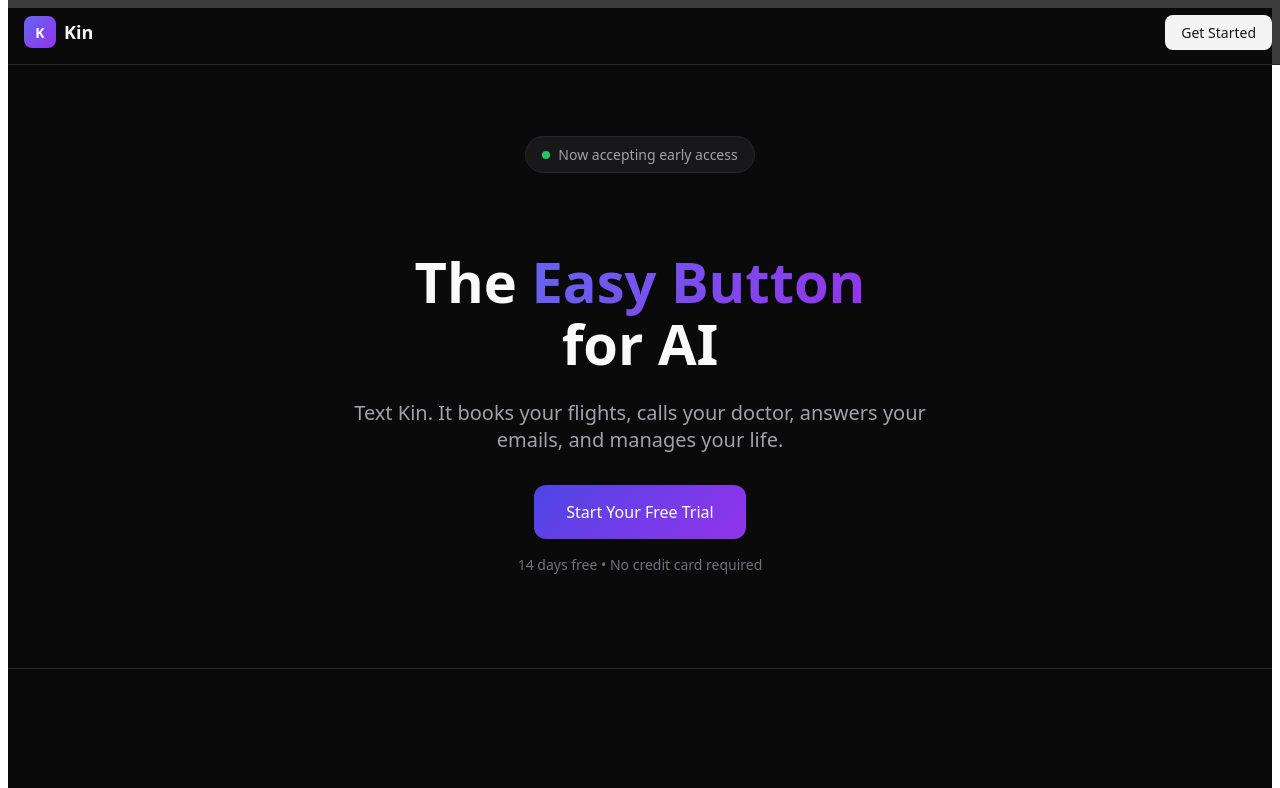
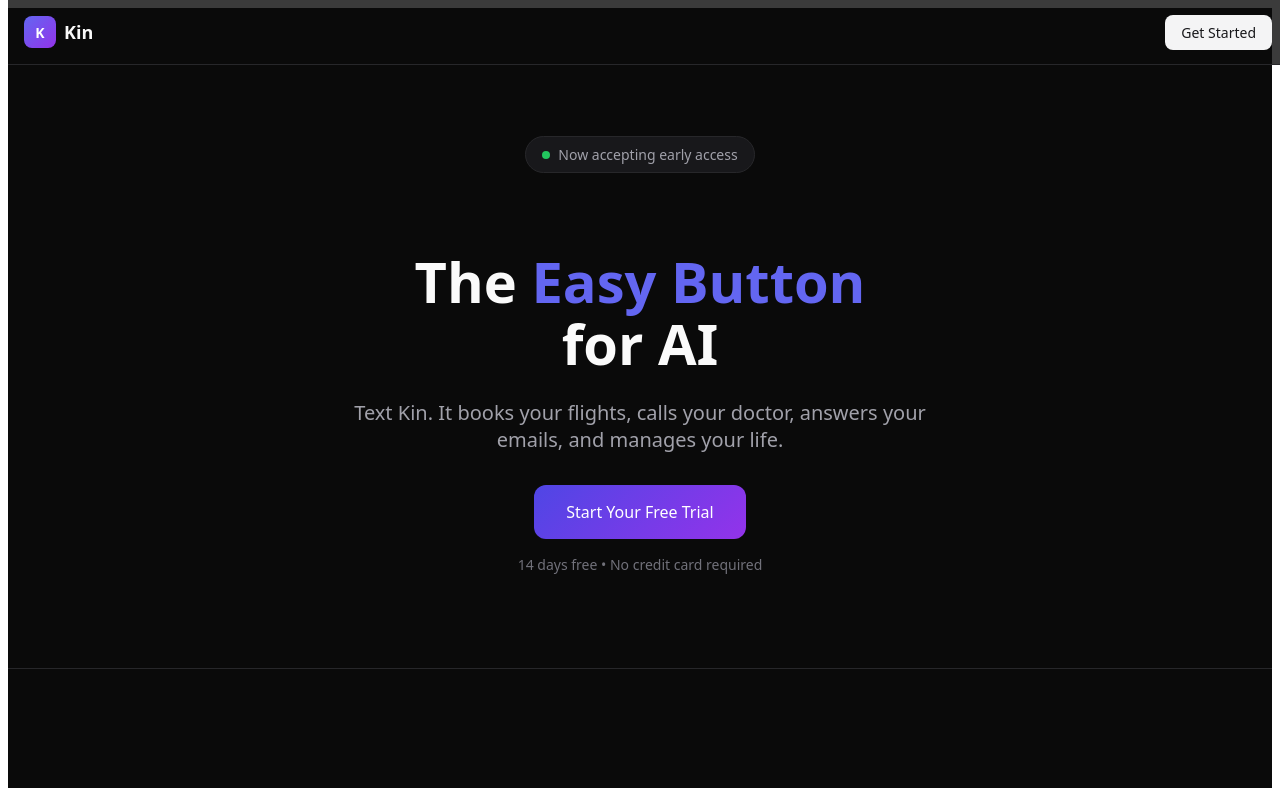
Before and after one commit to Rebal44/kin-saas, a Next.js app in the folder kin-saas/my-app/: page / in a window 1280 px wide. Shown: the top 788 px of the page. Built offline with nearby package versions, Linux system fonts and the light colour scheme.

Commit message:
Fix: Remove WebkitBackgroundClip to fix hydration

```diff
--- a/kin-saas/my-app/app/page.tsx
+++ b/kin-saas/my-app/app/page.tsx
@@ -21,7 +21,7 @@
           </div>
 
           <h1 style={{ fontSize: "56px", fontWeight: 700, lineHeight: 1.1, marginBottom: "24px" }}>
-            The <span style={{ background: "linear-gradient(135deg, #6366f1, #9333ea)", WebkitBackgroundClip: "text", WebkitTextFillColor: "transparent" }}>Easy Button</span><br />for AI
+            The <span style={{ color: "#6366f1" }}>Easy Button</span><br />for AI
           </h1>
 
           <p style={{ fontSize: "20px", color: "#a1a1aa", maxWidth: "576px", margin: "0 auto 32px" }}>
```
Also changed, not shown: kin-saas/my-app/vercel.json, 1 other file (tests, documents, lock files or other folders).
